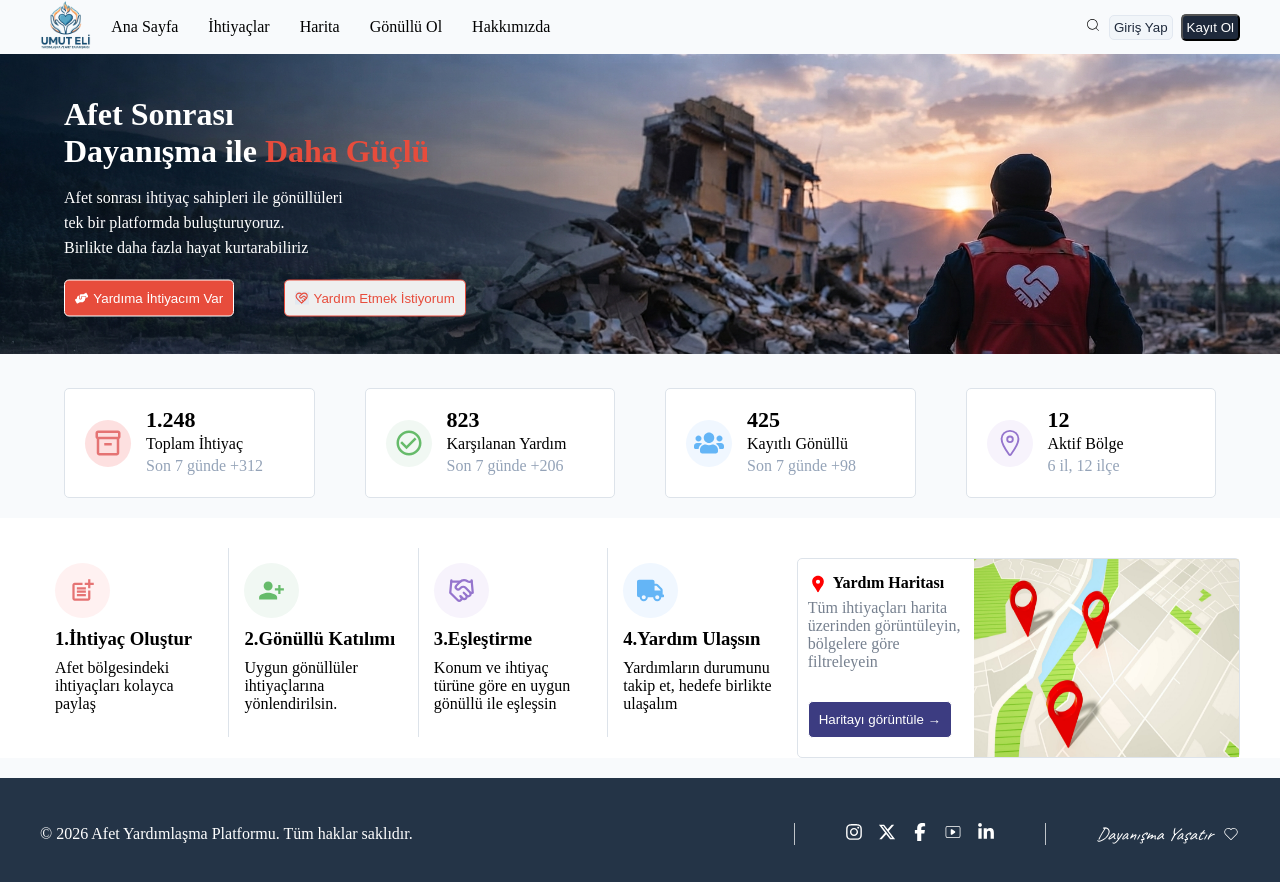
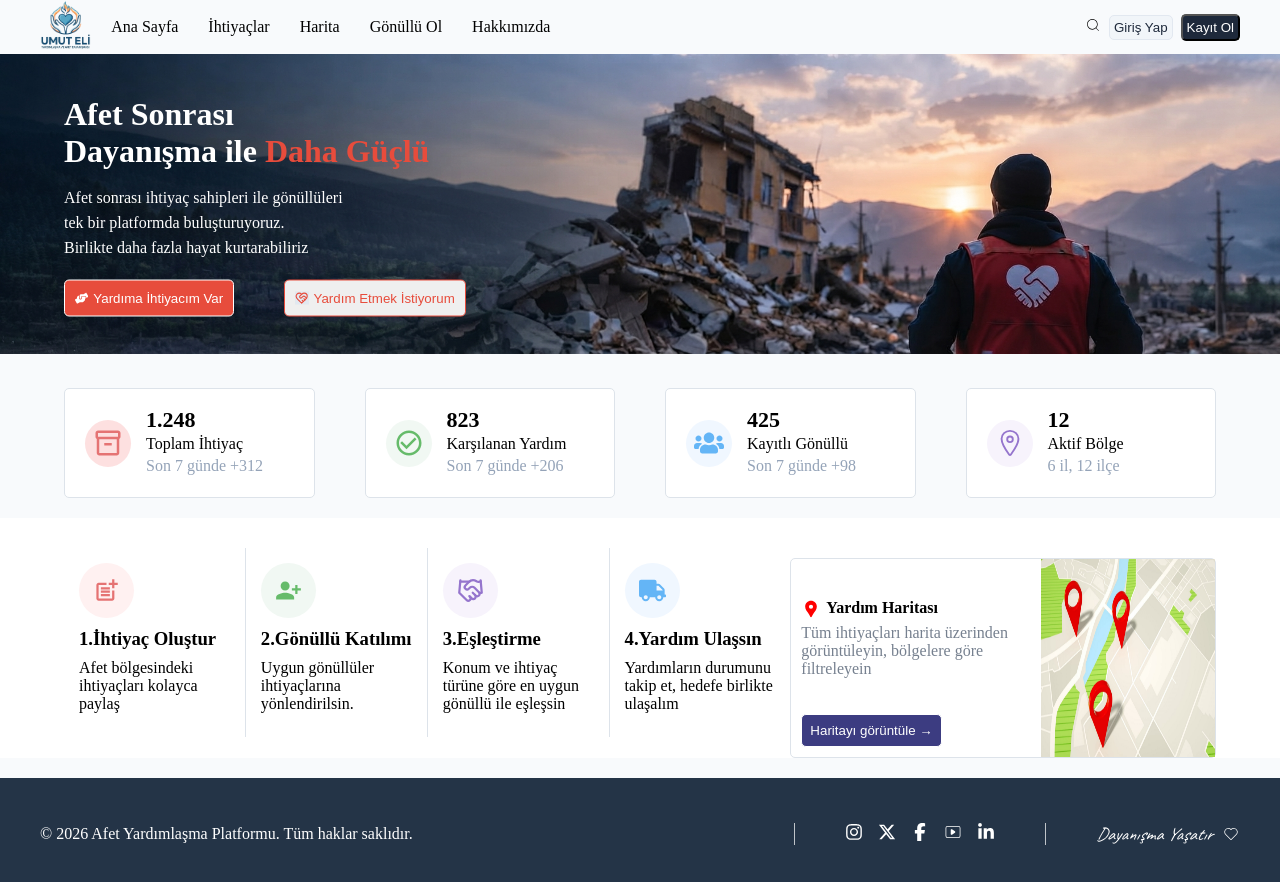
Before and after one commit to Aleynaakduman/disaster-help-platform, a React (Vite) app: page / in a window 1280 px wide. Shown: the top 882 px of the page. Built offline with nearby package versions, Linux system fonts and the light colour scheme.

Commit message:
Home Page Responsive Finished

```diff
--- a/src/components/Navbar/Navbar.css
+++ b/src/components/Navbar/Navbar.css
@@ -1,6 +1,6 @@
 
 .navbar-container{
-    width: 100%;
+width: 100%;
 }
 
 .navbar{
@@ -69,7 +69,7 @@
 
 /*Telefon Responsive*/
 
-@media (max-width: 480px) {
+@media (max-width: 580px) {
 
   .menu-icon{
     display: block;
--- a/src/pages/Home/Home.css
+++ b/src/pages/Home/Home.css
@@ -224,18 +224,16 @@
 
 .help-location-text {
     padding: 10px;
-
-
+    margin: 25px 0;
 
 }
 
 .help-location-text button {
-    margin-top: 30px;
     background-color: rgb(60, 60, 129);
     color: #fff;
     border: 1px solid #fff;
     border-radius: 5px;
-    padding: 10px;
+    padding: 8px;
     cursor: pointer;
 }
 
@@ -250,8 +248,6 @@
     margin-top: 10px;
     border: 1px solid #DDE3EA;
     border-radius: 5px;
-
-
 
 }
 
@@ -268,9 +264,9 @@
 }
 
 
-.help-container img {
+.help-location-img img {
     height: 100%;
-    width: 60%;
+    width: 100%;
 
 }
 
@@ -315,7 +311,7 @@
 
 
 /*Telefon Resposnive*/
-@media (max-width: 480px) {
+@media (max-width: 580px) {
     .back-img img {
         width: 100%;
         height: 300px;
@@ -392,6 +388,47 @@
 
 }
 
+}
+
+/*Tablet Resposnive*/
+
+@media (min-width: 581px) and (max-width: 1024px) {
+    .home-cards {
+        display: grid;
+        grid-template-columns: repeat(2,1fr);
+}
+
+.help-container{
+    display: flex;
+    flex-direction: column;
+    gap: 30px;
+    width: 90%;
+
+}
+
+.help-location-text{
+    line-height: 25px;
+}
+
+.help-location button{
+    margin: 15px 0;
+}
+}
 
 
+/*Bilgisayar Responive*/
+@media (min-width: 1025px) {
+    .help-container{
+        width: 90%;
+    }
+
+    .help-location{
+        position: relative;
+    }
+
+    .help-location button{
+        position: absolute;
+        bottom: 5%;
+
+    }
 }
--- a/src/pages/Home/Home.jsx
+++ b/src/pages/Home/Home.jsx
@@ -132,7 +132,9 @@ function Home() {
             <button>Haritayı görüntüle →</button>
            </div>
 
-            <img src={location}  />
+            <div className="help-location-img">
+                <img src={location}  />
+            </div>
         </div>
 
 
```
